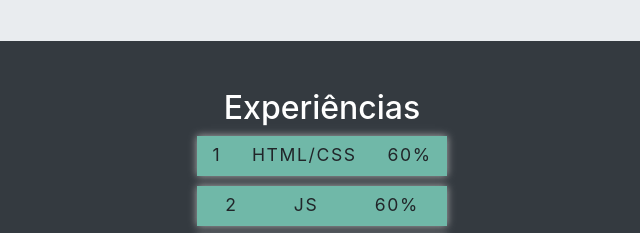
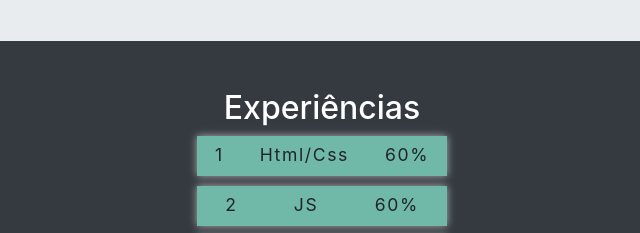
Before and after one commit to vedovatto30/Portfolio, a plain HTML site: page index.html in a window 1280 px wide. Shown: the part 1240-1473 px from the top of the page, 318-958 px from the left. Drawn offline with nearby package versions, Linux system fonts and the light colour scheme.

Commit message:
Update index.html

```diff
--- a/index.html
+++ b/index.html
@@ -189,7 +189,7 @@ Sou bacharel e professor de história. Estudar o passado também é entender o f
 
                  <div class="menu">
         <div class="list" >
-        	<span>1</span><span>HTML/CSS</span>
+        	<span>1</span><span>Html/Css</span>
         	<span>60%</span>
         </div>
          <div class="list">
```
